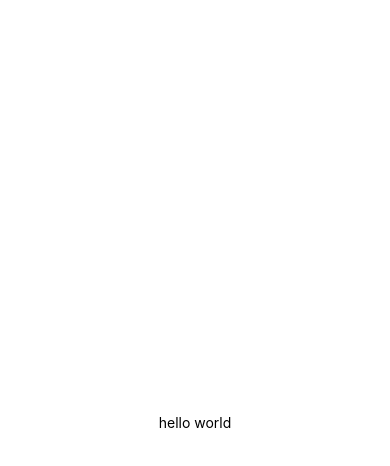
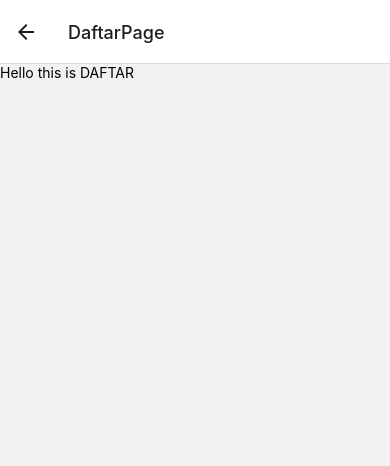
Before and after one commit to RaditAtalla/medan-tourism, a React Native app: screen /DaftarPage in a window 390 px wide. Shown: the top 466 px of the page. Built offline with nearby package versions, Linux system fonts and the light colour scheme.

Commit message:
solve navigation bug

```diff
--- a/App.tsx
+++ b/App.tsx
@@ -1,17 +1,21 @@
 import React from 'react';
 import {Text, View} from 'react-native';
+import { NavigationContainer } from '@react-navigation/native';
+import { createNativeStackNavigator } from '@react-navigation/native-stack';
+import { LoginPage } from './view/LoginPage';
+import { DaftarPage } from './view/DaftarPage';
 
-const YourApp = () => {
+const Stack = createNativeStackNavigator();
+
+const App = () => {
   return (
-    <View
-      style={{
-        flex: 1,
-        justifyContent: 'center',
-        alignItems: 'center',
-      }}>
-      <Text>hello world</Text>
-    </View>
+    <NavigationContainer>
+      <Stack.Navigator>
+        <Stack.Screen name="LoginPage" component={LoginPage}/>
+        <Stack.Screen name="DaftarPage" component={DaftarPage}/>
+      </Stack.Navigator>
+    </NavigationContainer>
   );
 };
 
-export default YourApp;
+export default App;
--- a/package.json
+++ b/package.json
@@ -10,11 +10,16 @@
     "test": "jest"
   },
   "dependencies": {
+    "@react-native-community/masked-view": "^0.1.11",
+    "@react-navigation/bottom-tabs": "^6.5.8",
     "@react-navigation/native": "^6.1.7",
     "@react-navigation/native-stack": "^6.9.13",
     "@react-navigation/stack": "^6.3.17",
     "react": "18.2.0",
     "react-native": "0.72.3",
+    "react-native-gesture-handler": "^2.12.0",
+    "react-native-reanimated": "^3.3.0",
+    "react-native-safe-area-context": "^4.7.1",
     "react-native-screens": "^3.22.1"
   },
   "devDependencies": {
--- /dev/null
+++ b/view/DaftarPage.js
@@ -0,0 +1,12 @@
+import { View, Text } from 'react-native'
+import { SafeAreaView } from 'react-native-safe-area-context'
+
+export const DaftarPage = () => {
+    return (
+        <SafeAreaView>
+            <View>
+                <Text>Hello this is DAFTAR</Text>
+            </View>
+        </SafeAreaView>
+    )
+}
--- /dev/null
+++ b/view/LoginPage.js
@@ -0,0 +1,12 @@
+import {  Text, View } from 'react-native'
+import { SafeAreaView } from 'react-native-safe-area-context';
+
+export const LoginPage = () => {
+    return(
+        <SafeAreaView>
+            <View>
+                <Text>Hello this is LOGIN</Text>
+            </View>
+        </SafeAreaView>
+);
+}
```
Also changed, not shown: 2 other files (tests, documents, lock files or other folders).
